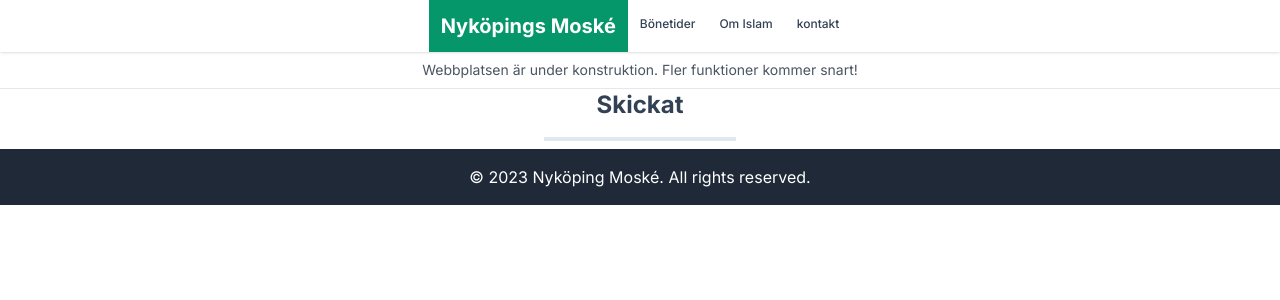
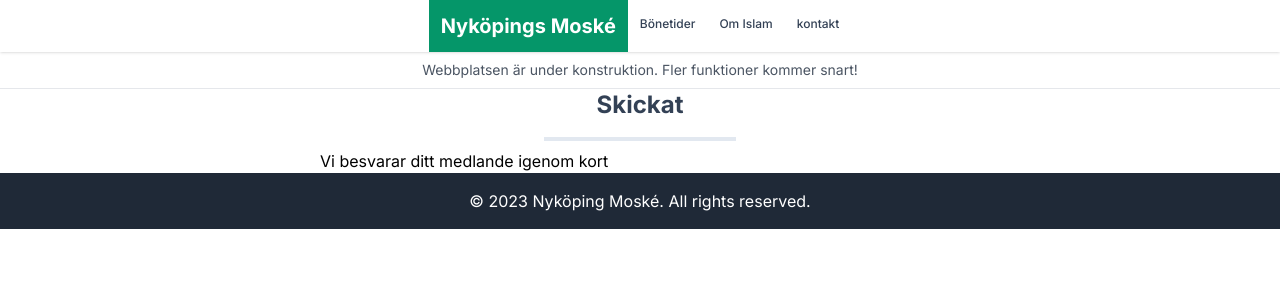
Before and after one commit to n4sser77/nextjs-moske, a Next.js app: page /success in a window 1280 px wide. Shown: the top 300 px of the page. Built offline with nearby package versions, Linux system fonts and the light colour scheme.

Commit message:
uppdated sucess page

```diff
--- a/app/success/page.tsx
+++ b/app/success/page.tsx
@@ -3,10 +3,18 @@ import ContactForm from "@/app/ui/components/ContactForm";
 export default function Kontakt() {
     return (
         <>
-        <hr></hr>
-         <h1 className="text-2xl text-slate-700 font-bold text-center mb-4">Skickat</h1>
-         <hr className="m-2 w-48 mx-auto border border-slate-200 border-2"/>
-
+            <hr></hr>
+            <h1 className="text-2xl text-slate-700
+            font-bold text-center mb-4 "
+            >
+                Skickat
+            </h1>
+            <hr className="m-2 w-48 mx-auto
+            border border-slate-200 border-2"
+            />
+            <div className="mx-auto
+            w-10/12 lg:mx-auto sm:w-10/12 lg:mx-auto
+            sm:w-full lg:w-6/12"> Vi besvarar ditt medlande igenom kort</div>
 
         </>
 
```
